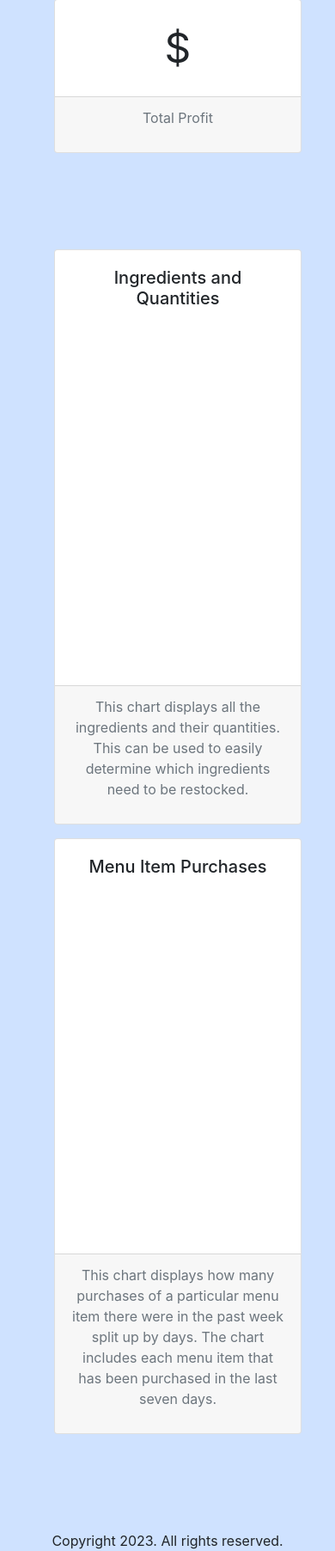
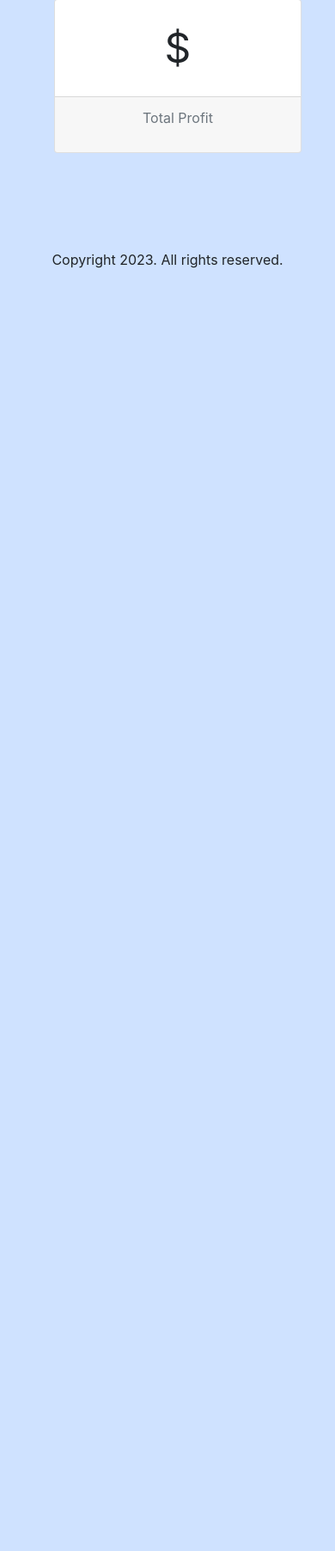
Before and after one commit to cwort40/restaurant-inventory-tracker, a Django app: template inventoryApp/templates/inventoryApp/insights.html in a window 390 px wide; the page is wider, and only the part inside the window is pictured. Shown: the part 589-2393 px from the top of that part at 86% size. After the commit the page ends 901 px from the top of that part, so only its background shows below. Run offline with Django 4.2, Linux system fonts and the light colour scheme; the template is opened without the code that fills it, so the values that code supplies are empty; some libraries are stand-ins or nearby versions.

Commit message:
removed chartjs

```diff
--- a/heroku_django_project/settings.py
+++ b/heroku_django_project/settings.py
@@ -37,7 +37,6 @@ INSTALLED_APPS = [
     'django.contrib.sessions',
     'django.contrib.messages',
     'django.contrib.staticfiles',
-    'chartjs',
     'inventoryApp',
 ]
 
--- a/inventoryApp/templates/inventoryApp/insights.html
+++ b/inventoryApp/templates/inventoryApp/insights.html
@@ -37,55 +37,5 @@
       </div>
     </div>
   </div>
-  <div class="row p-5">
-    <div class="col-md-6 col-sm-12">
-      <div class="card mb-3" style="min-width: 18rem; text-align: center;">
-        <div class="card-body">
-          <h5 class="card-title">Ingredients and Quantities</h5>
-
-          <canvas id="myChart" width="500" height="400"></canvas>
-
-            <script type="text/javascript" src="http://code.jquery.com/jquery-1.10.0.min.js"></script>
-            <script type="text/javascript" src="{% static 'js/Chart.min.js' %}"></script>
-            <script type="text/javascript">
-                $.get('{% url "ingredient-chart-json" %}', function(data) {
-                    const ctx = $("#myChart").get(0).getContext("2d");
-                    new Chart(ctx, {
-                        type: 'bar', data: data
-                    });
-                });
-            </script>
-
-        </div>
-        <div class="card-footer text-muted">
-          <p>This chart displays all the ingredients and their quantities. This can be used to easily determine
-              which ingredients need to be restocked.</p>
-        </div>
-      </div>
-    </div>
-    <div class="col-md-6 col-sm-12">
-      <div class="card mb-3" style="min-width: 18rem; text-align: center;">
-        <div class="card-body">
-          <h5 class="card-title">Menu Item Purchases</h5>
-
-          <canvas id="purchaseChart" width="500" height="400"></canvas>
-
-            <script type="text/javascript">
-                $.get('{% url "purchase-chart-json" %}', function(data) {
-                    const ctx = $("#purchaseChart").get(0).getContext("2d");
-                    new Chart(ctx, {
-                        type: 'bar', data: data
-                    });
-                });
-            </script>
-
-        </div>
-        <div class="card-footer text-muted">
-          <p>This chart displays how many purchases of a particular menu item there were in the past week split
-              up by days. The chart includes each menu item that has been purchased in the last seven days.</p>
-        </div>
-      </div>
-    </div>
-  </div>
 </div>
 {% endblock %}
--- a/requirements.txt
+++ b/requirements.txt
@@ -2,7 +2,6 @@ asgiref==3.6.0
 chartjs==1.2
 dj-database-url==1.2.0
 Django==3.2.5
-django-chartjs==2.3.0
 django-heroku==0.3.1
 psycopg2==2.9.5
 pytz==2022.7.1
```
Also changed, not shown: inventoryApp/views.py (+0 -55 lines), 2 other files.
